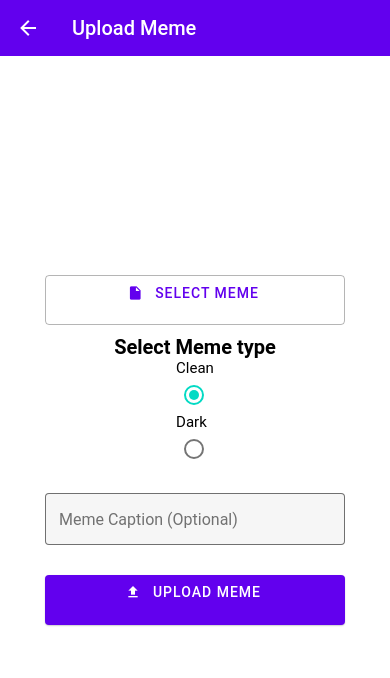
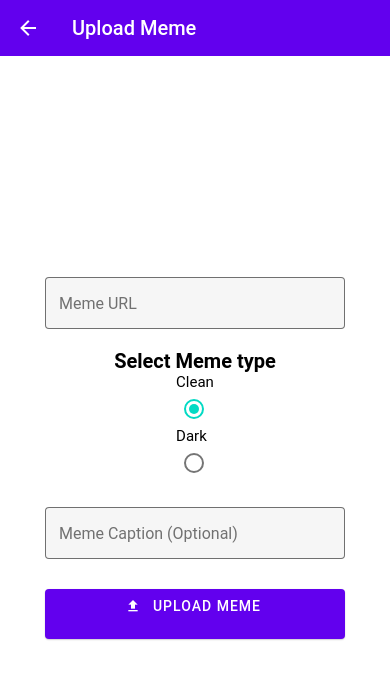
Before and after one commit to Timbaron/Meme, a React Native app: screen /Upload in a window 390 px wide. Shown: the top 678 px of the page. Built offline with nearby package versions, Linux system fonts and the light colour scheme.

Commit message:
re-write image upload

```diff
--- a/components/meme/upload.js
+++ b/components/meme/upload.js
@@ -2,59 +2,70 @@ import React, { useState, useEffect } from 'react'
 import { Alert, Image, StyleSheet, View } from 'react-native'
 import { ActivityIndicator, Appbar, Button, RadioButton, Text, TextInput } from 'react-native-paper'
 import * as ImagePicker from 'expo-image-picker';
+// import { useFormik } from 'formik';
+// import RNFetchBlob from 'rn-fetch-blob'
 
 export default function Upload({ navigation, route }) {
     const [type, setType] = React.useState('clean');
     const token = route.params
-    const [uri, setUri] = useState(null);
+    const [url, setUrl] = useState(null);
     const [caption, setCaption] = useState('');
     const [isLoading, setIsLoading] = useState(false);
     const [image, setImage] = useState(null);
-    const pickImage = async () => {
-        // No permissions request is necessary for launching the image library
-        let result = await ImagePicker.launchImageLibraryAsync({
-            mediaTypes: ImagePicker.MediaTypeOptions.Images,
-            // allowsEditing: true,
-            // aspect: [2, 4],
-            quality: 1,
-        });
 
-        console.log(result);
+    // const pickImage = async () => {
+    //     // No permissions request is necessary for launching the image library
+    //     let result = await ImagePicker.launchImageLibraryAsync({
+    //         mediaTypes: ImagePicker.MediaTypeOptions.Images,
+    //         // allowsEditing: true,
+    //         // aspect: [2, 4],
+    //         quality: 1,
+    //     });
 
-        if (!result.cancelled) {
-            setUri(result.uri);
-            setImage(result);
-        }
-    };
+
+    //     if (!result.cancelled) {
+    //         console.log(result);
+    //         seturl(result.url);
+    //         setImage(result);
+    //     }
+    // };
 
     const resultHandler = (result) => {
-        if(result.message != ''){
-            setImage(null);
+        if (result.status == 'error') {
+            Alert.alert('Upload Failed','The URL entered is not an image URL')
             setIsLoading(false)
-            Alert.alert(result.message)
         }
+        else if (result.errors == []) {
+            Alert.alert('Upload Failed', 'Please enter a valid image URL')
+            setIsLoading(false)
         }
-    const UploadImage = () => {
+        else if (result.status == 'success') {
+            setIsLoading(false);
+            setUrl('')
+            setType('clean')
+            setCaption('')
+            navigation.pop(2);
+            Alert.alert('Upload Successful', 'Hope your meme is funny, I go just delete am in 2 seconds')
+        }
+        console.log(result);
+    }
+    const UploadImage = async () => {
         setIsLoading(true);
-        console.log(image);
         var myHeaders = new Headers();
+        myHeaders.append("Accept", "application/json");
         myHeaders.append("Authorization", `Bearer ${token}`);
 
         var formdata = new FormData();
-        formdata.append("caption", caption);
-        formdata.append("type", type);
-        formdata.append('meme', {type: 'image/jpg', uri: uri, name: 'uploadimagetmp.png'});
 
         var requestOptions = {
             method: 'POST',
             headers: myHeaders,
-            body: formdata,
             redirect: 'follow'
         };
 
-        fetch("https://memejokes.herokuapp.com/api/meme/upload", requestOptions)
-            .then(response => response.text())
-            .then(result => resultHandler(JSON.parse(result)))
+        fetch(`https://memejokes.herokuapp.com/api/meme/upload?meme=${url}&type=${type}&caption=${caption}`, requestOptions)
+            .then(response => response.json())
+            .then(result => resultHandler(result))
             .catch(error => console.log('error', error));
     }
     const _goBack = () => {
@@ -70,10 +81,17 @@ export default function Upload({ navigation, route }) {
                 <Appbar.Content title="Upload Meme" />
             </Appbar.Header>
             <View style={styles.container}>
-                <Button icon="file" mode="outlined" onPress={pickImage} style={styles.button}>
+                {/* <Button icon="file" mode="outlined" onPress={pickImage} style={styles.button}>
                     Select Meme
-                </Button>
-                {uri && <Image source={{ uri: uri }} style={{ width: 200, height: 200 }} />}
+                </Button> */}
+                <TextInput
+                    label='Meme URL'
+                    mode="outlined"
+                    value={url}
+                    onChangeText={url => setUrl(url)}
+                    style={styles.input}
+                />
+                {/* {url && <Image source={{ url: url }} style={{ width: 200, height: 200 }} />} */}
                 <Text style={styles.label}>Select Meme type</Text>
                 <RadioButton.Group onValueChange={newtype => setType(newtype)} value={type}>
                     <View>
```
Lines whose indentation alone changed are shown as unchanged.
